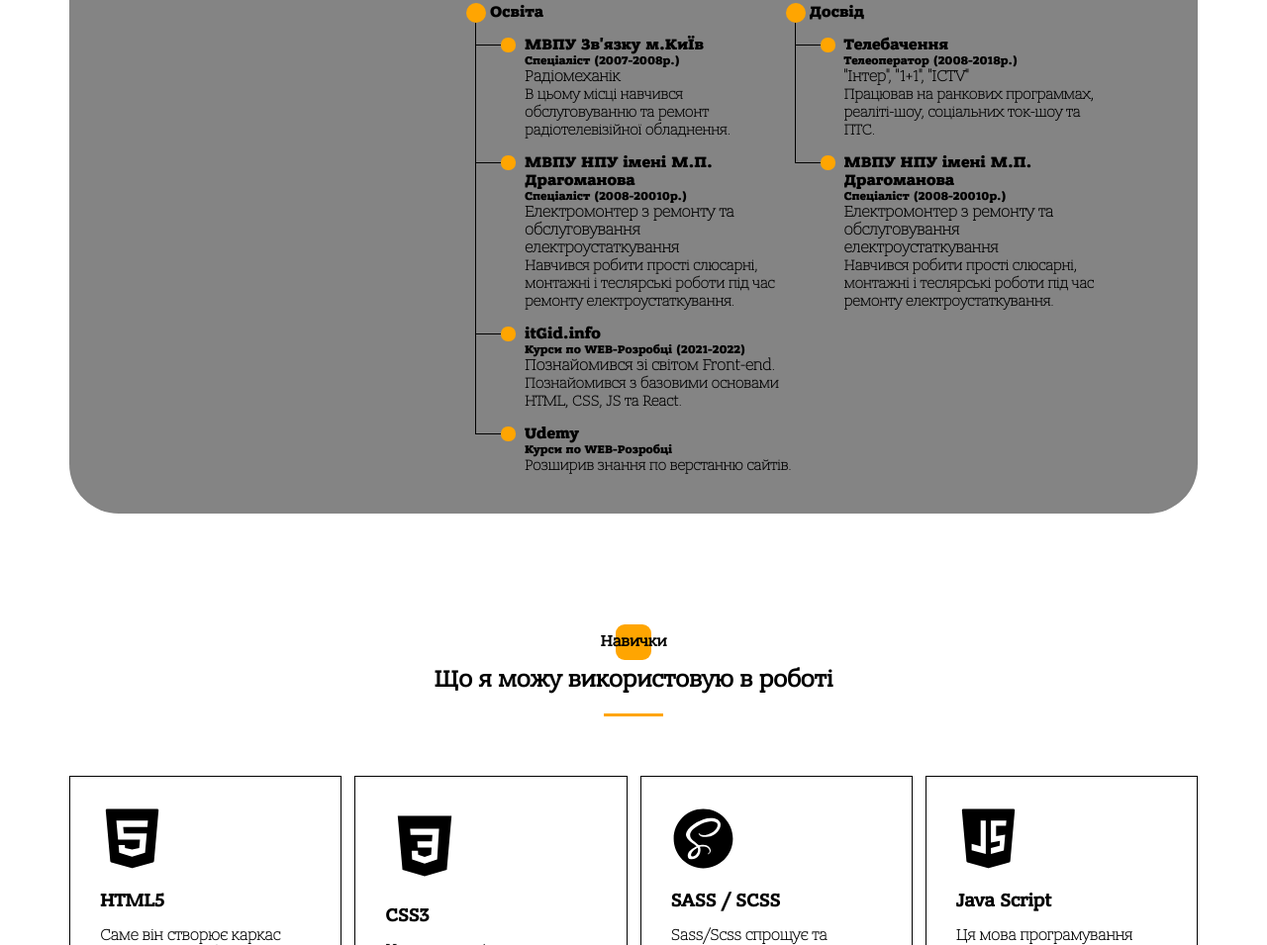
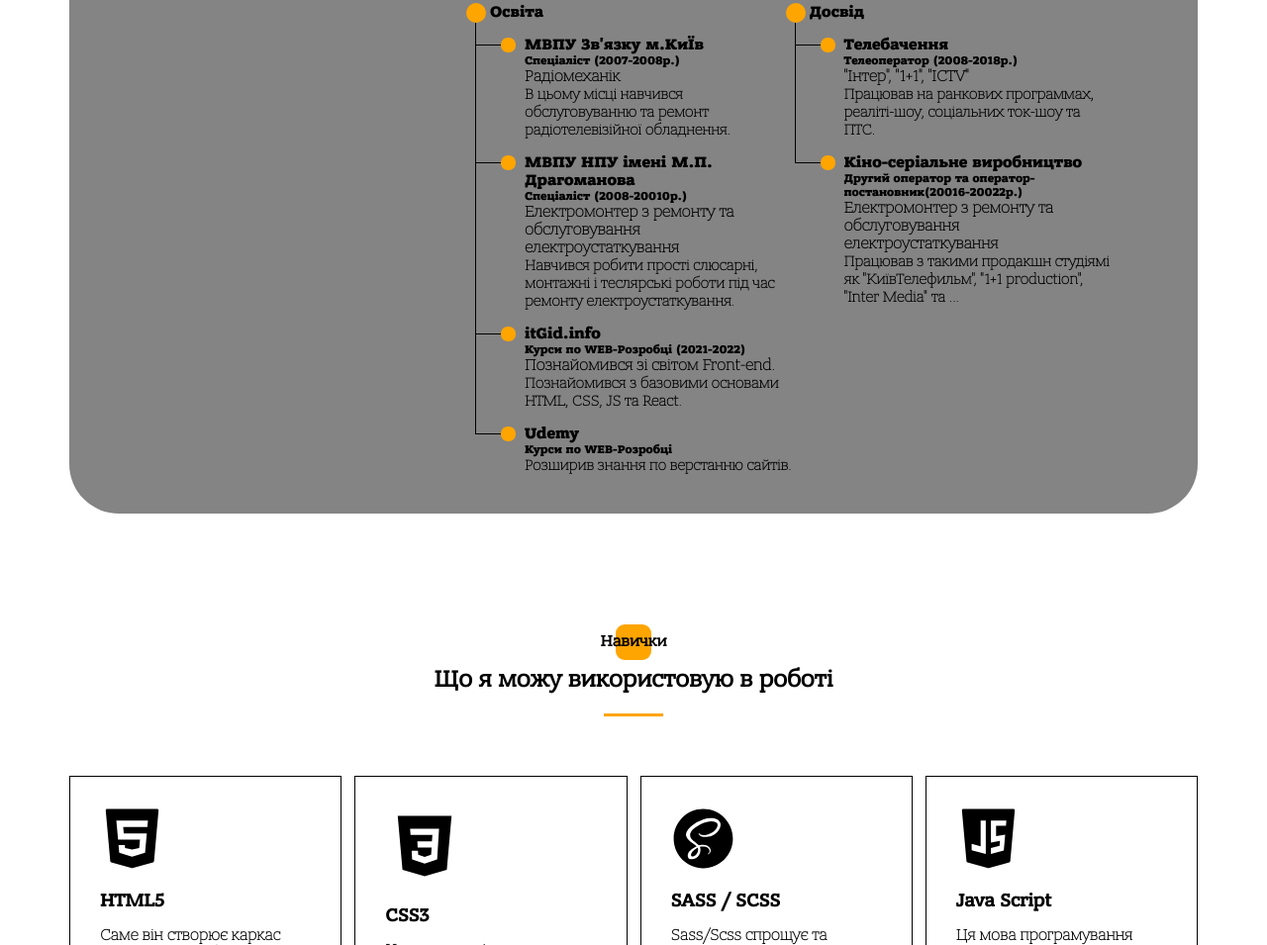
Before and after one commit to toshapa/My_portfolio, a website: page src/index.html in a window 1280 px wide. Shown: the part 1362-2317 px from the top of the page at 99% size. Drawn offline with Linux system fonts and the light colour scheme.

Commit message:
cleared js

```diff
--- a/src/css/scss/blocks/_about.scss
+++ b/src/css/scss/blocks/_about.scss
@@ -154,7 +154,7 @@
     background-color: #000;
 }
 
-li:nth-last-child(-n+1) #heightLine {
+li:nth-last-child(-n+1) #heightLine{
     width: 0;
 }
 
--- a/src/index.html
+++ b/src/index.html
@@ -205,11 +205,11 @@
                                             <div class="aboutMe__skill_divider"></div>
                                         </div>
                                         <div class="aboutMe__skill_column">
-                                            <div class="aboutMe__skill_title">МВПУ НПУ імені М.П. Драгоманова</div>
-                                            <div class="aboutMe__skill_prof">Спеціаліст (2008-20010р.)</div>
+                                            <div class="aboutMe__skill_title">Кіно-серіальне виробництво</div>
+                                            <div class="aboutMe__skill_prof">Другий оператор та оператор-постановник(20016-20022р.)</div>
                                             <div class="aboutMe__skill_subTitle">Електромонтер з ремонту та обслуговування електроустаткування</div>
                                             <div class="aboutMe__skill_descr">
-                                                Навчився робити прості слюсарні, монтажні і теслярські роботи під час ремонту електроустаткування.
+                                                Працював з такими продакшн студіямі як "КиївТелефильм", "1+1 production", "Inter Media" та ...
                                             </div>
                                         </div>
                                     </div>
--- a/src/js/script.js
+++ b/src/js/script.js
@@ -2,15 +2,6 @@ let hamburger = document.querySelector('.hamburger')
 let closeElem = document.querySelector('.menu__close_btn');
 let menuOverlay = document.querySelector('.menu__overlay')
 let menu = document.querySelector('.menu');
-
-let lastline = document.querySelectorAll('#heightLine');
-// console.log(lastline);
-
-
-
-let ulFirstBlock = document.querySelectorAll('ul')
-console.log(ulFirstBlock)
-console.log(ulFirstBlock[1].children[4].children[0].childNodes[1])
 
 hamburger.addEventListener('click', () => {
     menu.classList.add('active');
@@ -24,6 +15,3 @@ closeElem.addEventListener('click', () => {
     menu.classList.remove('active');
     menuOverlay.classList.remove('active');
 });
-
-
-// ulFirstBlock[1].children[4].children[0].childNodes[1].style.width = '0px';
```
